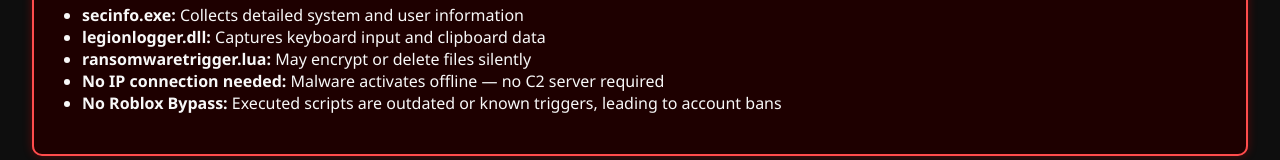
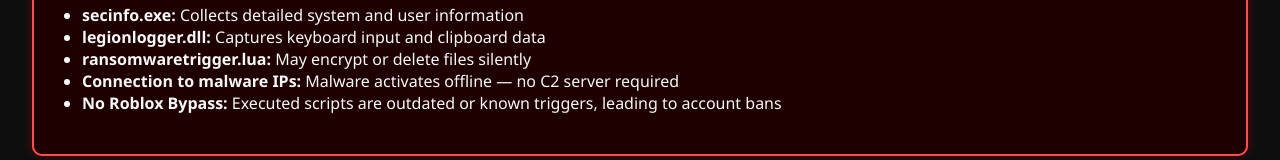
Before and after one commit to mickeymouserzsdadsf/visual-exposed, a plain HTML site: page index.html in a window 1280 px wide. Shown: the part 613-773 px from the top of the page. Drawn offline with Linux system fonts and the light colour scheme.

Commit message:
Update index.html

```diff
--- a/index.html
+++ b/index.html
@@ -82,7 +82,7 @@
       <li><strong>secinfo.exe:</strong> Collects detailed system and user information</li>
       <li><strong>legionlogger.dll:</strong> Captures keyboard input and clipboard data</li>
       <li><strong>ransomwaretrigger.lua:</strong> May encrypt or delete files silently</li>
-      <li><strong>No IP connection needed:</strong> Malware activates offline — no C2 server required</li>
+      <li><strong>Connection to malware IPs:</strong> Malware activates offline — no C2 server required</li>
       <li><strong>No Roblox Bypass:</strong> Executed scripts are outdated or known triggers, leading to account bans</li>
     </ul>
   </div>
```
